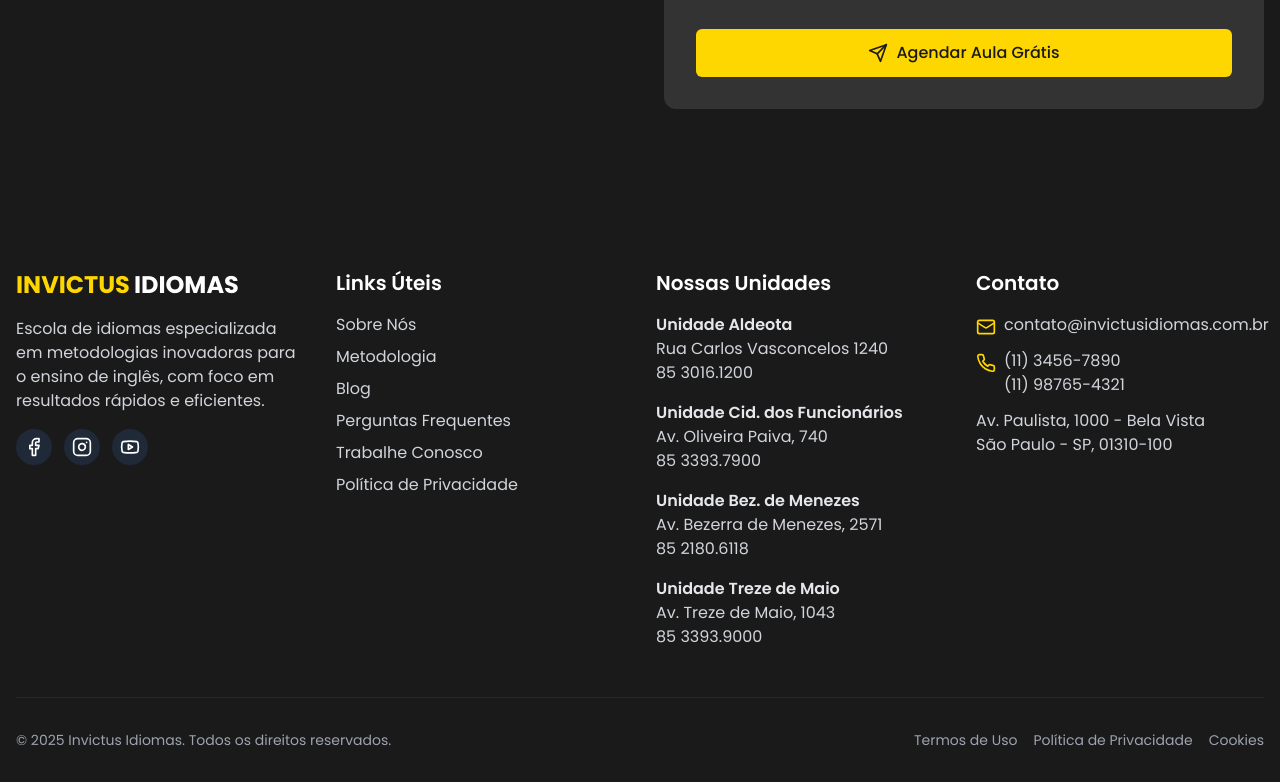
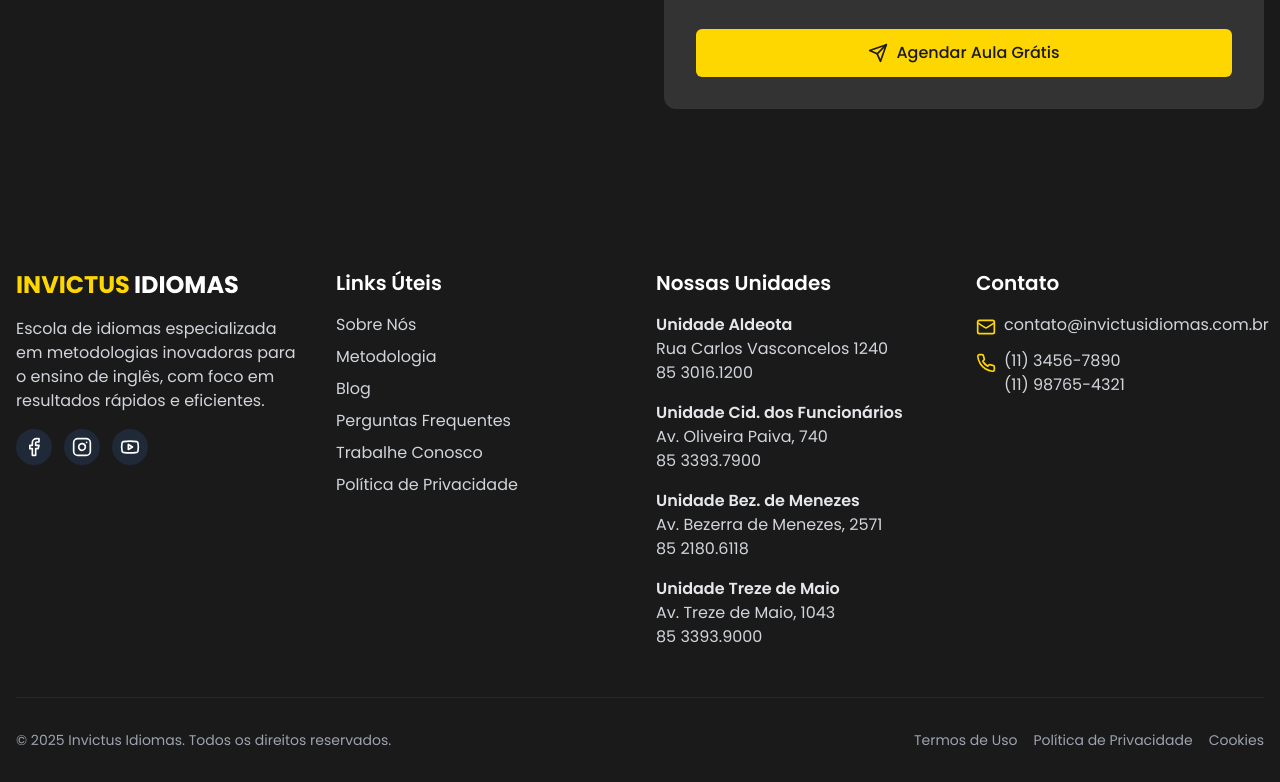
Before and after one commit to sarasmorais/invictus, a React (Vite) app: page / in a window 1280 px wide. Shown: the part 4286-5068 px from the top of the page. Built offline with nearby package versions, Linux system fonts and the light colour scheme.

Commit message:
retirando endereço footer

```diff
--- a/src/components/Footer.tsx
+++ b/src/components/Footer.tsx
@@ -96,12 +96,6 @@ const Footer: React.FC = () => {
                 <Phone size={20} className="text-invictus-yellow mr-2 mt-1 flex-shrink-0" />
                 <span className="text-gray-300">(11) 3456-7890<br />(11) 98765-4321</span> {/* Mantido o contato original */}
               </li>
-              <li>
-                <p className="text-gray-300">
-                  Av. Paulista, 1000 - Bela Vista<br /> {/* Mantido o endereço original */}
-                  São Paulo - SP, 01310-100
-                </p>
-              </li>
             </ul>
           </div>
         </div>
```
